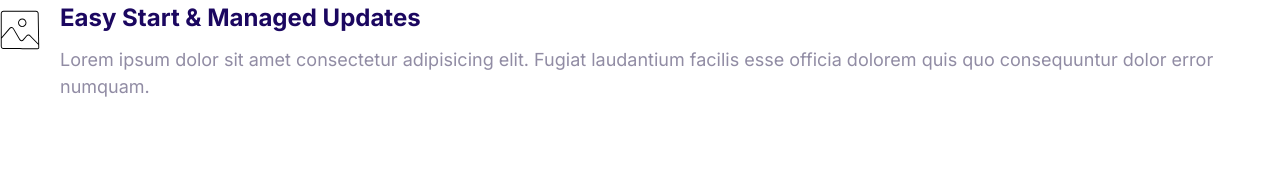
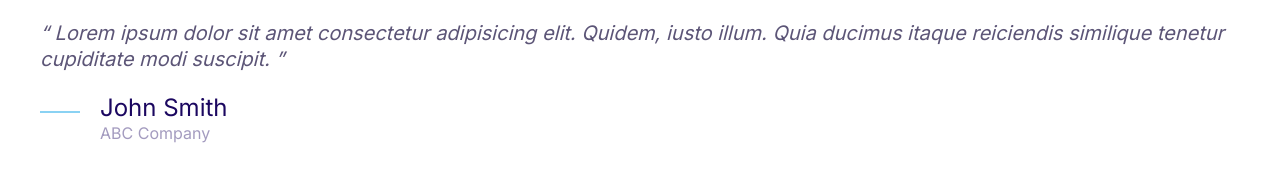
Before and after one commit to tewcc1975-2/moshify, a plain HTML site: page index.html in a window 1280 px wide. Drawn offline with Linux system fonts and the light colour scheme.

Commit message:
Build the quote components.

```diff
--- a/css/styles.css
+++ b/css/styles.css
@@ -4,6 +4,7 @@
     --color-accent: #ff3400;
     --color-headings: #1b0760;
     --color-body: #918ca4;
+    --color-body-darker: #5c5577;
     --color-border: #ccc;
     --border-radius: 30px;
 }
@@ -384,3 +385,53 @@
 .media__image {
     margin-top: 1rem;
 }
+
+/* Quotes */
+
+.quote {
+    font-size: 3rem;
+    font-style: italic;
+    color: var(--color-body-darker);
+    line-height: 1.3;
+}
+
+.quote__text::before {
+    content: open-quote;
+}
+
+.quote__text::after {
+    content: close-quote;
+}
+
+.quote__author {
+    font-size: 3rem;
+    font-weight: 500;
+    font-style: normal;
+    margin-bottom: 0;
+}
+
+.quote__organization {
+    color: var(--color-headings);
+    opacity: 0.4;
+    font-size: 2rem;
+    font-style: normal;
+}
+
+.quote__line {
+    position: relative;
+    bottom: 10px;
+}
+
+@media screen and (min-width: 1024px) {
+    .quote {
+        font-size: 2rem;
+    }
+
+    .quote__author {
+        font-size: 2.4rem;
+    }
+
+    .quote__organization {
+        font-size: 1.6rem;
+    }
+}
--- a/index.html
+++ b/index.html
@@ -16,20 +16,25 @@
   </head>
 
   <body>
+    <blockquote class="quote">
+      <p class="quote__text">
+        Lorem ipsum dolor sit amet consectetur adipisicing elit. Quidem, iusto
+        illum. Quia ducimus itaque reiciendis similique tenetur cupiditate modi
+        suscipit.
+      </p>
+      <footer>
         <div class="media">
           <div class="media__image">
-        <svg class="icon icon--primary">
-          <use xlink:href="images/sprite.svg#snap"></use>
+            <svg class="icon icon--primary quote__line">
+              <use xlink:href="images/sprite.svg#line"></use>
             </svg>
           </div>
           <div class="media__body">
-        <h3 class="media__title">Easy Start & Managed Updates</h3>
-        <p>
-          Lorem ipsum dolor sit amet consectetur adipisicing elit. Fugiat
-          laudantium facilis esse officia dolorem quis quo consequuntur dolor
-          error numquam.
-        </p>
+            <h3 class="media__title quote__author">John Smith</h3>
+            <p class="quote__organization">ABC Company</p>
           </div>
         </div>
+      </footer>
+    </blockquote>
   </body>
 </html>
```
Also changed, not shown: components/quote.html (added, +20 -0 lines). Lines whose indentation alone changed are shown as unchanged.
